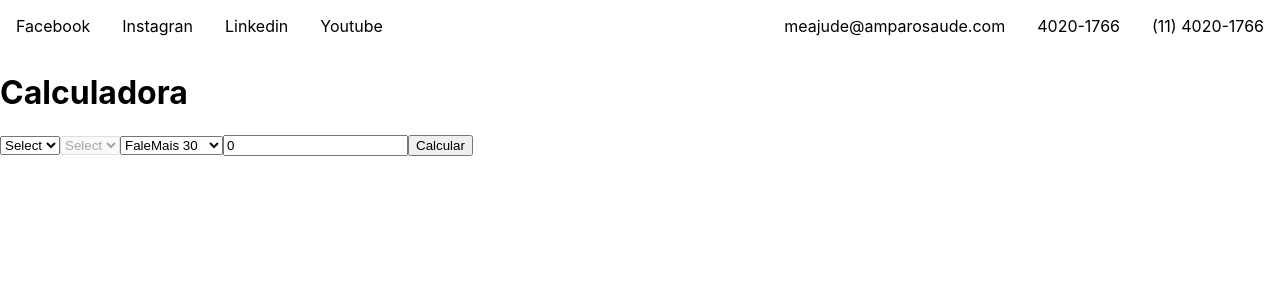
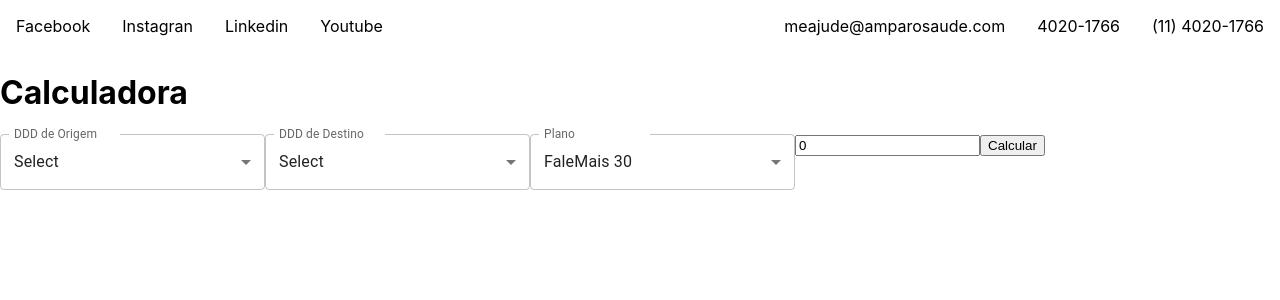
Before and after one commit to joaoreisjpk/Amparo-Saude-Challenge, a Next.js app: page /calculadora in a window 1280 px wide. Shown: the top 300 px of the page. Built offline with nearby package versions, Linux system fonts and the light colour scheme.

Commit message:
installing MUI and creating a MUISelect component

```diff
--- a/package.json
+++ b/package.json
@@ -9,6 +9,10 @@
     "lint": "next lint"
   },
   "dependencies": {
+    "@emotion/react": "^11.8.1",
+    "@emotion/styled": "^11.8.1",
+    "@mui/icons-material": "^5.4.2",
+    "@mui/material": "^5.4.3",
     "formik": "^2.2.9",
     "next": "12.1.0",
     "react": "17.0.2",
--- /dev/null
+++ b/src/components/MUISelect.tsx
@@ -0,0 +1,46 @@
+import { Select } from '@mui/material';
+import { useField, FieldAttributes } from 'formik';
+import { ReactElement } from 'react';
+
+type MyRadioProps = {
+  children: any;
+  label?: string;
+} & FieldAttributes<{}>;
+
+function MUISelect({ children, label, ...props }: MyRadioProps): JSX.Element {
+  const [field, meta] = useField<{}>(props);
+  const errorText: string = meta.error && meta.touched ? meta.error : '';
+  return (
+    <>
+      <Select
+        error={!!errorText}
+        variant='outlined'
+        color='secondary'
+        margin='none'
+        labelId={props.name}
+        type={props.type}
+        {...field}
+        label={label}
+        sx={{
+          width: 265,
+        }}
+      >
+        {children}
+      </Select>
+      {!!errorText && (
+        <div
+          style={{
+            color: 'red',
+            opacity: '.8',
+            fontSize: '.8rem',
+            margin: '.2rem 1rem 0',
+          }}
+        >
+          {errorText}
+        </div>
+      )}
+    </>
+  );
+}
+
+export default MUISelect;
--- a/src/pages/calculadora/_SelectForm.tsx
+++ b/src/pages/calculadora/_SelectForm.tsx
@@ -1,5 +1,7 @@
+import { FormControl, InputLabel, MenuItem } from '@mui/material';
 import { Field, Form, Formik } from 'formik';
 import { useEffect, useMemo, useState } from 'react';
+import MUISelect from '../../components/MUISelect';
 import { formValidationHelper, handlePriceHelper } from '../../helpers';
 import { pricesData } from '../../interfaces';
 
@@ -9,10 +11,10 @@ export interface ResultProps {
 }
 
 const SelectForm = ({ data }: pricesData) => {
-  const [firstSelectOption, setFirstSelectOption] = useState<string[]>();
+  const [firstSelectMenuItem, setFirstSelectMenuItem] = useState<string[]>();
   const [result, setResult] = useState<ResultProps>();
 
-  const secondSelectOptions = (originValue: string) =>
+  const secondSelectMenuItems = (originValue: string) =>
     data.filter(({ origem }) => origem === originValue);
 
   const dataReduce = useMemo(
@@ -26,7 +28,7 @@ const SelectForm = ({ data }: pricesData) => {
   );
 
   useEffect(() => {
-    setFirstSelectOption(['Select', ...dataReduce]);
+    setFirstSelectMenuItem(['Select', ...dataReduce]);
   }, [dataReduce]);
 
   return (
@@ -43,37 +45,49 @@ const SelectForm = ({ data }: pricesData) => {
       }
     >
       {({ values, errors }) => {
-        console.log(errors);
         return (
           <Form>
-            <Field as='select' name='originValue' id='originValue'>
-              {firstSelectOption?.map((item) => (
-                <option key={item} value={item}>
+            <FormControl>
+              <InputLabel id='originValue'>DDD de Origem</InputLabel>
+              <MUISelect label='exchangeCurrency' name='originValue'>
+                {firstSelectMenuItem?.map((item) => (
+                  <MenuItem key={item} value={item}>
                     {item}
-                </option>
+                  </MenuItem>
                 ))}
-            </Field>
-            <Field
+              </MUISelect>
+            </FormControl>
+
+            <FormControl>
+              <InputLabel id='destinationValue'>DDD de Destino</InputLabel>
+              <MUISelect
+                label='exchangeCurrency'
                 name='destinationValue'
-              id='destinationValue'
-              as='select'
                 disabled={values.originValue === 'Select'}
               >
-              <option value='Select'>Select</option>
-              {secondSelectOptions(values.originValue)?.map(
+                <MenuItem value='Select'>Select</MenuItem>
+                {secondSelectMenuItems(values.originValue)?.map(
                   ({ id, destino }) => (
-                  <option key={id} value={destino}>
+                    <MenuItem key={id} value={destino}>
                       {destino}
-                  </option>
+                    </MenuItem>
                   )
                 )}
-              Field
-            </Field>
-            <Field name='planValue' id='planValue' as='select'>
-              <option value={'30'}>FaleMais 30</option>
-              <option value={'60'}>FaleMais 60</option>
-              <option value={'120'}>FaleMais 120</option>
-            </Field>
+              </MUISelect>
+            </FormControl>
+
+            <FormControl>
+              <InputLabel id='planValue'>Plano</InputLabel>
+              <MUISelect
+                name='planValue'
+                id='planValue'
+                label='exchangeCurrency'
+              >
+                <MenuItem value={'30'}>FaleMais 30</MenuItem>
+                <MenuItem value={'60'}>FaleMais 60</MenuItem>
+                <MenuItem value={'120'}>FaleMais 120</MenuItem>
+              </MUISelect>
+            </FormControl>
             <Field name='minutsValue' id='minutsValue' type='number' />
             <button type='submit'>Calcular</button>
             <div>
```
Also changed, not shown: 1 other file (tests, documents, lock files or other folders). Lines whose indentation alone changed are shown as unchanged.
